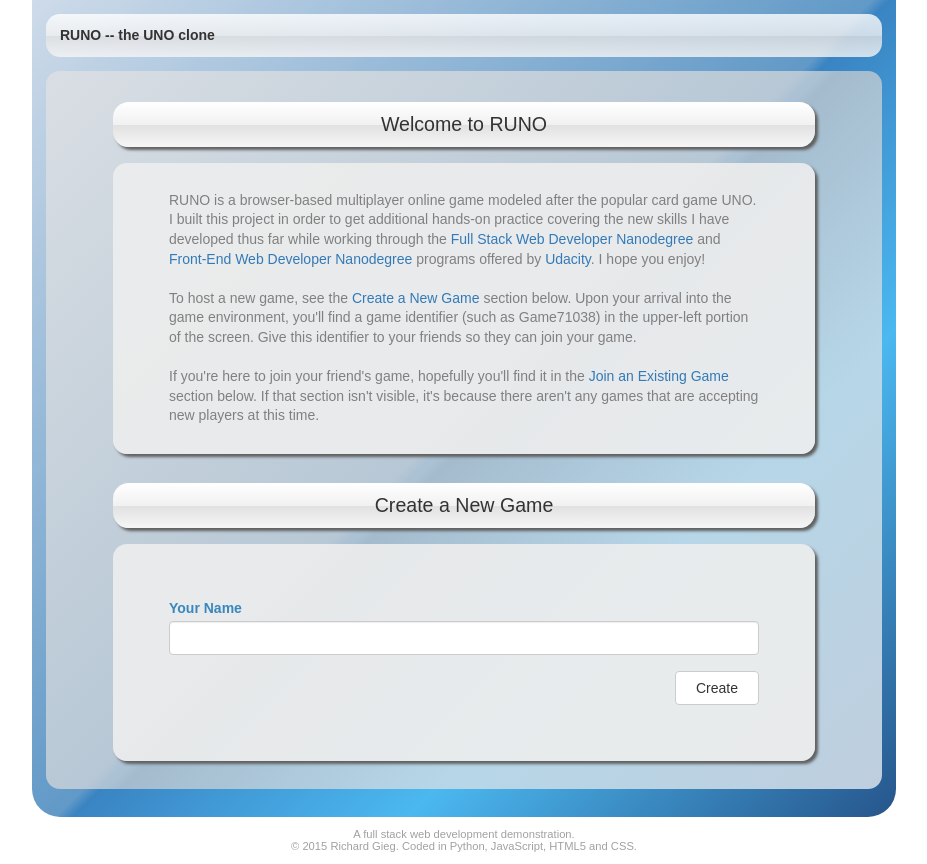
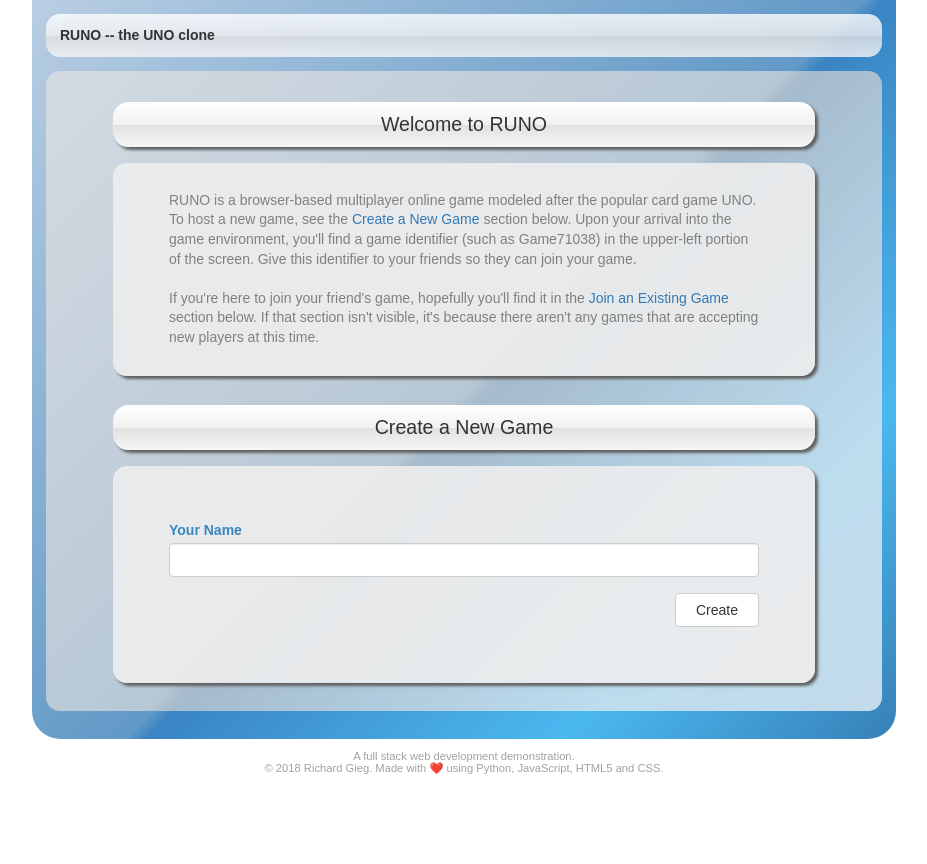
Before and after one commit to nguyen-huong/runo, a Flask app: page / in a window 1280 px wide. Shown: the whole page, without its empty margins (176-1103 px from the left). After the commit the page ends 774 px from the top, so only its background shows below. Run offline with Flask 2, Linux system fonts and the light colour scheme; data that the repository does not hold is empty; some libraries are stand-ins or nearby versions.

Commit message:
Update index HTML page

```diff
--- a/templates/index.html
+++ b/templates/index.html
@@ -18,14 +18,7 @@
             <h2>Welcome to RUNO</h2>
             <div id="about" class="form-container">
                 RUNO is a browser-based multiplayer online game modeled after the
-                popular card game UNO. I built this project in order to get additional
-                hands-on practice covering the new skills I have developed thus far while working through the
-                <a href="http://www.udacity.com/course/full-stack-web-developer-nanodegree--nd004" target="_blank">Full Stack Web Developer Nanodegree</a> and
-                <a href="http://www.udacity.com/course/front-end-web-developer-nanodegree--nd001" target="_blank">Front-End Web Developer Nanodegree</a> programs offered by
-                <a href="http://www.udacity.com/" target="_blank">Udacity</a>.
-                I hope you enjoy!
-                <br><br>
-                To host a new game, see the
+                popular card game UNO. To host a new game, see the
                 <a href="#create">Create a New Game</a> section below. Upon your
                 arrival into the game environment, you'll find a game identifier
                 (such as Game71038) in the upper-left portion of the screen. Give
@@ -94,8 +87,8 @@
 
     <div id="description">
         A full stack web development demonstration.<br>
-        © 2015 <a href="http://www.linkedin.com/in/richgieg">Richard Gieg</a>.
-        Coded in Python, JavaScript, HTML5 and CSS.
+        © 2018 <a href="http://www.linkedin.com/in/richgieg">Richard Gieg</a>.
+        Made with ❤️ using Python, JavaScript, HTML5 and CSS.
     </div>
     <script src="https://ajax.googleapis.com/ajax/libs/jquery/1.11.3/jquery.min.js"></script>
     <script src="https://maxcdn.bootstrapcdn.com/bootstrap/3.3.5/js/bootstrap.min.js" integrity="sha512-K1qjQ+NcF2TYO/eI3M6v8EiNYZfA95pQumfvcVrTHtwQVDG+aHRqLi/ETn2uB+1JqwYqVG3LIvdm9lj6imS/pQ==" crossorigin="anonymous"></script>
```
